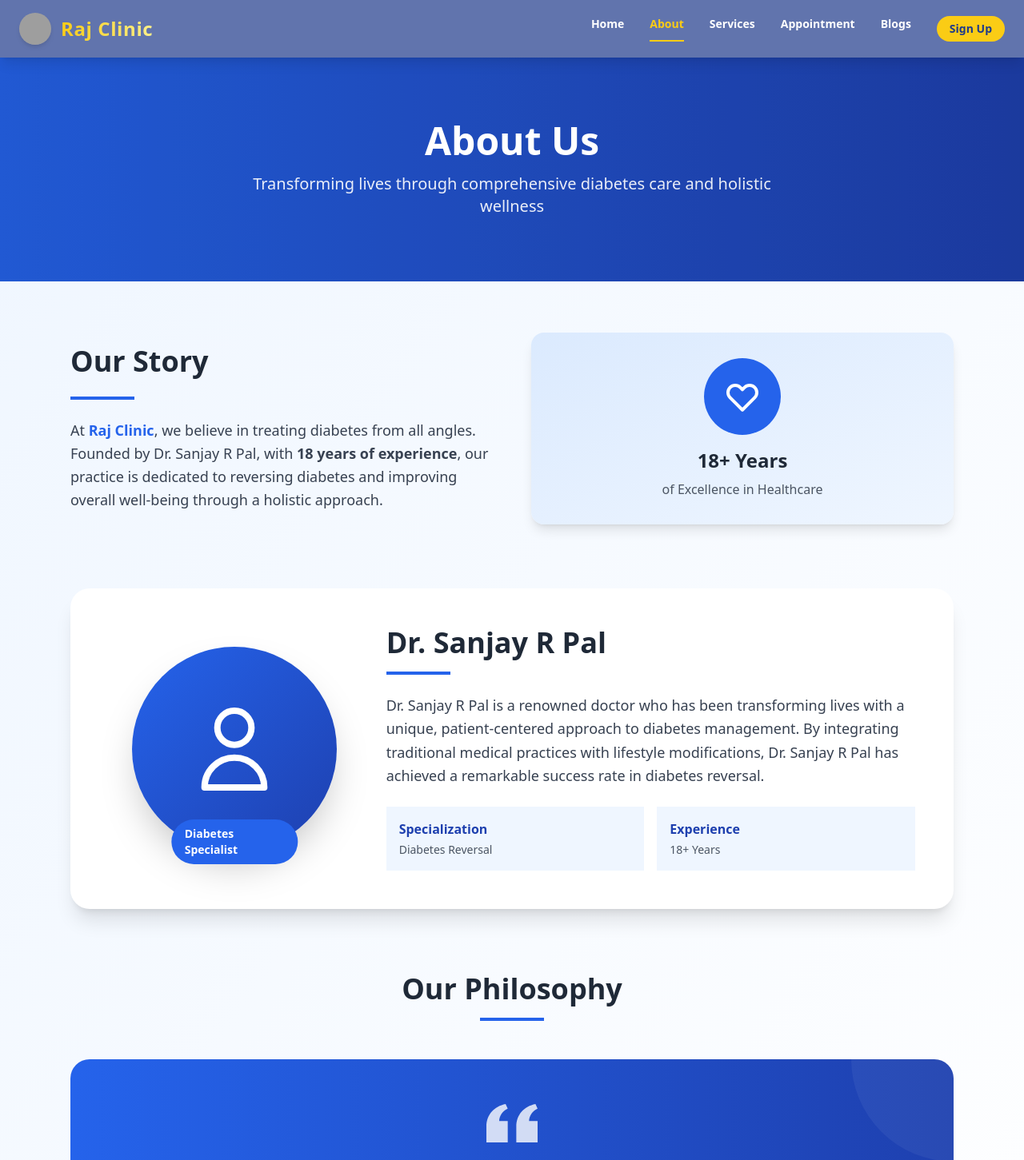
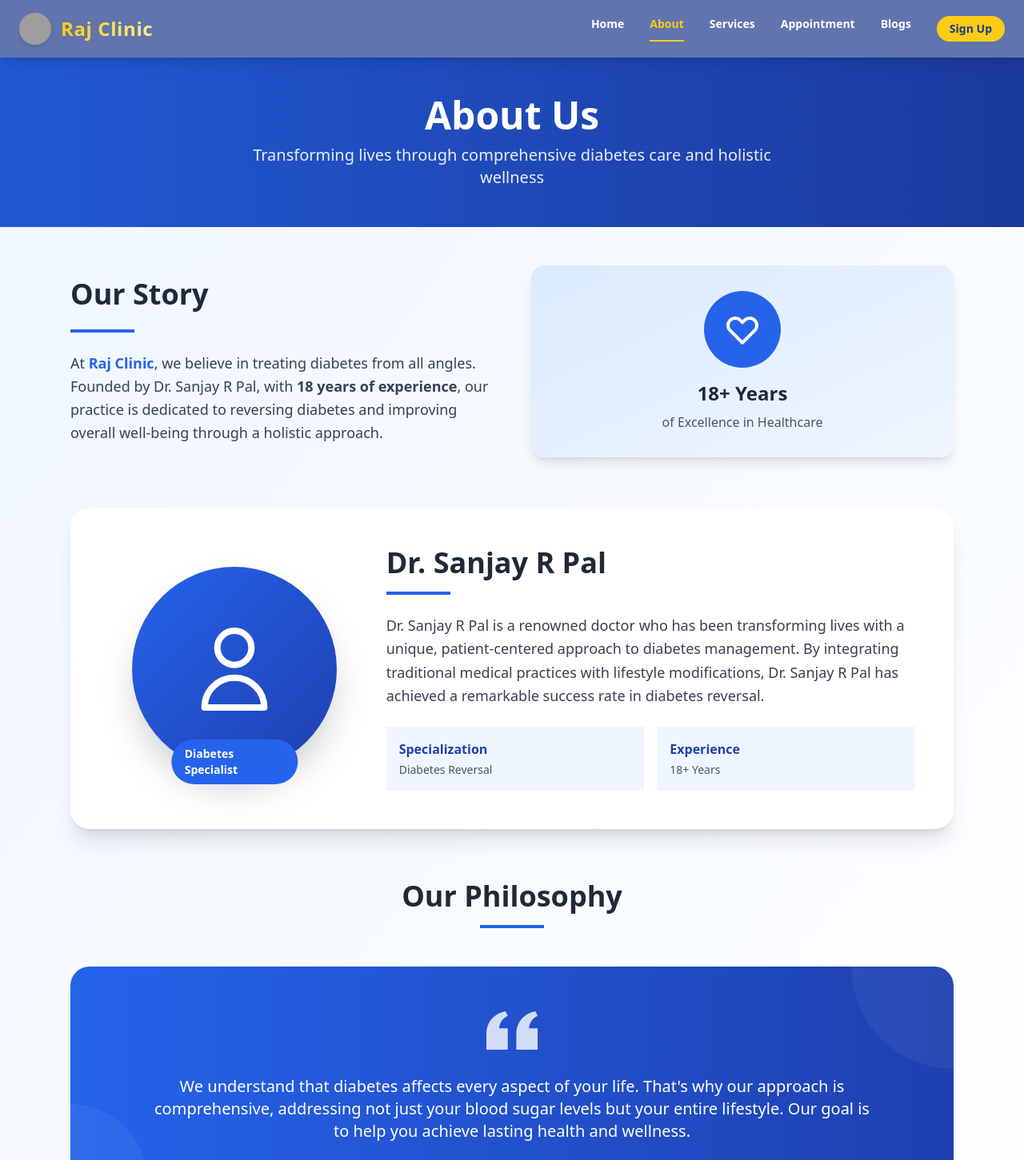
Before and after one commit to RishiPal22/Clinic-Website, a React (Vite) app: page /about in a window 1280 px wide. Shown: the top 1451 px of the page at 80% size. Built offline with nearby package versions, Linux system fonts and the light colour scheme; no server answers; grey boxes are pictures that could not be loaded.

Commit message:
designing changes

```diff
--- a/src/components/SupabaseClient.jsx
+++ b/src/components/SupabaseClient.jsx
@@ -1,7 +1,7 @@
 // supabaseClient.js
 import { createClient } from '@supabase/supabase-js'
 
-const supabaseUrl = 'https://vwphftvkdmflctxwipcn.supabase.co'
-const supabaseKey = 'eyJhbGciOiJIUzI1NiIsInR5cCI6IkpXVCJ9.eyJpc3MiOiJzdXBhYmFzZSIsInJlZiI6InZ3cGhmdHZrZG1mbGN0eHdpcGNuIiwicm9sZSI6ImFub24iLCJpYXQiOjE3NDk3MTM1NjYsImV4cCI6MjA2NTI4OTU2Nn0.nhofkEqnbpGYCqyLk2-ajzOumt1wBReM6lCMH5XqYCQ'
+const supabaseUrl = import.meta.env.VITE_SUPABASE_URL
+const supabaseKey = import.meta.env.VITE_SUPABASE_ANON_KEY
 
 export const supabase = createClient(supabaseUrl, supabaseKey)
--- a/src/pages/AboutPage.jsx
+++ b/src/pages/AboutPage.jsx
@@ -2,20 +2,20 @@ const AboutPage = () => {
   return (
     <div className="min-h-screen bg-gradient-to-br from-blue-50 to-white">
       {/* Hero Section */}
-      <div className="relative bg-gradient-to-r from-blue-600 to-blue-800 text-white py-20">
+      <div className="relative bg-gradient-to-r from-blue-600 to-blue-800 text-white py-12">
         <div className="absolute inset-0 bg-black opacity-10"></div>
         <div className="relative max-w-6xl mx-auto px-6 text-center">
-          <h1 className="text-5xl font-bold mb-4">About Us</h1>
-          <p className="text-xl opacity-90 max-w-2xl mx-auto">
+          <h1 className="text-4xl lg:text-5xl font-bold mb-3">About Us</h1>
+          <p className="text-lg lg:text-xl opacity-90 max-w-2xl mx-auto">
             Transforming lives through comprehensive diabetes care and holistic wellness
           </p>
         </div>
       </div>
 
       {/* Main Content */}
-      <div className="max-w-6xl mx-auto px-6 py-16">
+      <div className="max-w-6xl mx-auto px-6 py-12">
         {/* Our Story Section */}
-        <div className="mb-20">
+        <div className="mb-16">
           <div className="grid lg:grid-cols-2 gap-12 items-center">
             <div>
               <h2 className="text-4xl font-bold text-gray-800 mb-6">Our Story</h2>
@@ -47,7 +47,7 @@ const AboutPage = () => {
         </div>
 
         {/* Doctor Profile Section */}
-        <div className="mb-20">
+        <div className="mb-16">
           <div className="bg-white rounded-3xl shadow-xl p-8 lg:p-12">
             <div className="grid lg:grid-cols-3 gap-8 items-center">
               <div className="lg:col-span-1">
@@ -93,7 +93,7 @@ const AboutPage = () => {
         </div>
 
         {/* Philosophy Section */}
-        <div className="mb-16">
+        <div className="mb-12">
           <div className="text-center mb-12">
             <h2 className="text-4xl font-bold text-gray-800 mb-4">Our Philosophy</h2>
             <div className="w-20 h-1 bg-blue-600 mx-auto mb-6"></div>
@@ -107,7 +107,7 @@ const AboutPage = () => {
                 <svg className="w-16 h-16 mx-auto mb-6 opacity-80" fill="currentColor" viewBox="0 0 24 24">
                   <path d="M14.017 21v-7.391c0-5.704 3.731-9.57 8.983-10.609l.995 2.151c-2.432.917-3.995 3.638-3.995 5.849h4v10h-9.983zm-14.017 0v-7.391c0-5.704 3.748-9.57 9-10.609l.996 2.151c-2.433.917-3.996 3.638-3.996 5.849h4v10h-10z" />
                 </svg>
-                <p className="text-xl leading-relaxed">
+                <p className="text-lg lg:text-xl leading-relaxed">
                   We understand that diabetes affects every aspect of your life. That's why our approach is
                   comprehensive, addressing not just your blood sugar levels but your entire lifestyle. Our goal is to
                   help you achieve lasting health and wellness.
--- a/src/pages/HomePage.jsx
+++ b/src/pages/HomePage.jsx
@@ -256,7 +256,7 @@ export default function HomePage() {
           </div>
         </div>
 
-        <div className="relative max-w-7xl mx-auto px-4 sm:px-6 lg:px-8 py-20 lg:py-28 z-10">
+        <div className="relative max-w-7xl mx-auto px-4 sm:px-6 lg:px-8 pt-8 pb-20 lg:pt-10 lg:pb-28 z-10">
           <div className="grid lg:grid-cols-2 gap-12 items-center">
             <div
               className={`space-y-8 transition-all duration-1000 ${
@@ -742,6 +742,7 @@ export default function HomePage() {
                 : "translate-y-10 opacity-0"
             }`}
           >
+
             <ReviewList />
           </div>
         </div>
```
Also changed, not shown: 2 other files (tests, documents, lock files or other folders).
